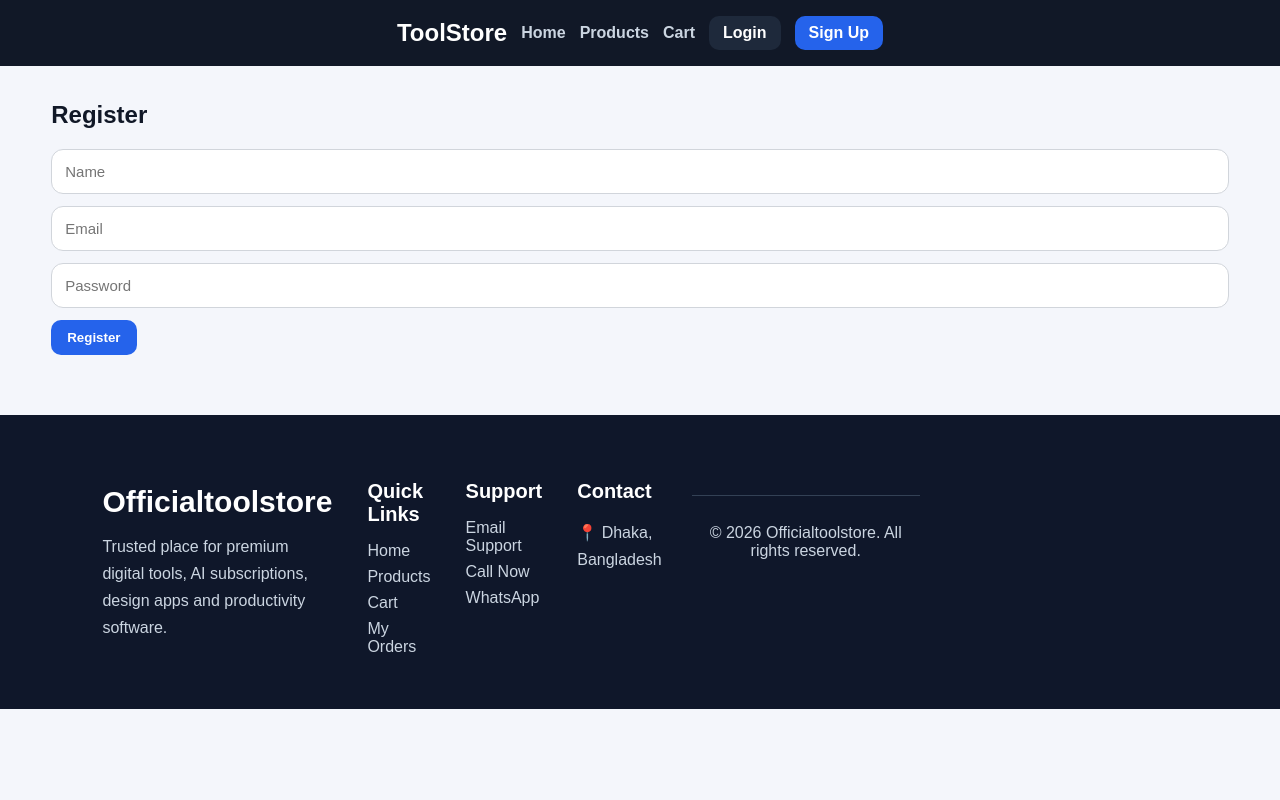
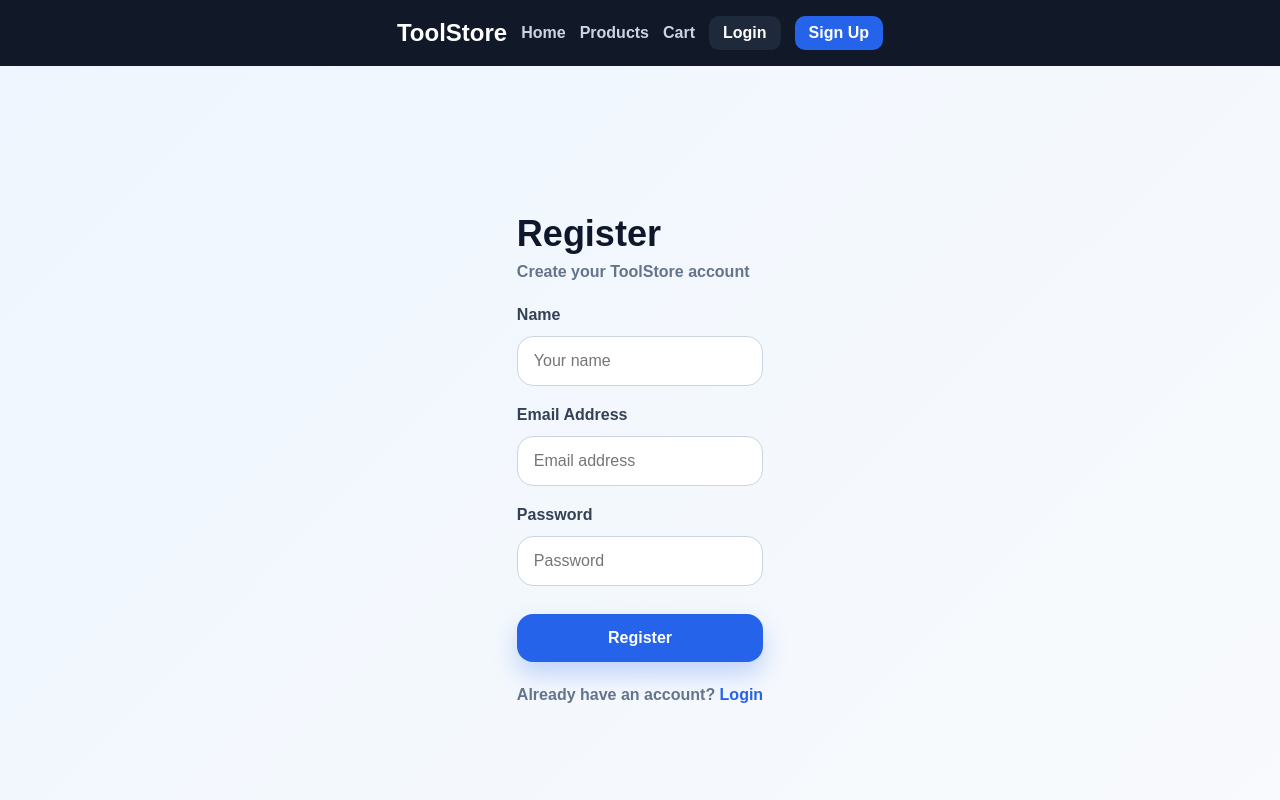
Before and after one commit to JsArafath/official-toolstore-client-main, a React (Vite) app: page /register in a window 1280 px wide. Shown: the top 800 px of the page. Built offline with nearby package versions, Linux system fonts and the light colour scheme.

Commit message:
Update latest changes

```diff
--- a/src/context/AuthContext.jsx
+++ b/src/context/AuthContext.jsx
@@ -1,6 +1,8 @@
 import { createContext, useContext, useEffect, useState } from "react";
+import axios from "axios";
 
 const AuthContext = createContext();
+const API = import.meta.env.VITE_API_URL;
 
 export const AuthProvider = ({ children }) => {
   const [user, setUser] = useState(null);
@@ -15,6 +17,25 @@ export const AuthProvider = ({ children }) => {
       setToken(savedToken);
     }
   }, []);
+
+  const register = async (name, email, password) => {
+    const res = await axios.post(`${API}/auth/register`, {
+      name,
+      email,
+      password,
+    });
+
+    const userData = res.data.user;
+    const userToken = res.data.token;
+
+    localStorage.setItem("user", JSON.stringify(userData));
+    localStorage.setItem("token", userToken);
+
+    setUser(userData);
+    setToken(userToken);
+
+    return res.data;
+  };
 
   const login = (userData, userToken) => {
     localStorage.setItem("user", JSON.stringify(userData));
@@ -33,7 +54,16 @@ export const AuthProvider = ({ children }) => {
   };
 
   return (
-    <AuthContext.Provider value={{ user, token, login, logout, isAuthenticated: !!token }}>
+    <AuthContext.Provider
+      value={{
+        user,
+        token,
+        register,
+        login,
+        logout,
+        isAuthenticated: !!token,
+      }}
+    >
       {children}
     </AuthContext.Provider>
   );
--- a/src/pages/AdminDashboard.jsx
+++ b/src/pages/AdminDashboard.jsx
@@ -1,7 +1,7 @@
 import { useEffect, useState } from "react";
 import "./AdminDashboard.css";
 
-const API_URL = import.meta.env.VITE_API_URL || "http://localhost:5000/api";
+const API_URL = import.meta.env.VITE_API_URL || "https://officialtoolstore-server-1.onrender.com/api";
 
 export default function AdminDashboard() {
   const [products, setProducts] = useState([]);
--- a/src/pages/Checkout.jsx
+++ b/src/pages/Checkout.jsx
@@ -2,7 +2,7 @@ import { useState } from "react";
 import { useCart } from "../context/CartContext";
 import { useAuth } from "../context/AuthContext";
 
-const API_URL = import.meta.env.VITE_API_URL || "http://localhost:5000/api";
+const API_URL = import.meta.env.VITE_API_URL || "https://officialtoolstore-server-1.onrender.com/api";
 
 export default function Checkout() {
   const cartContext = useCart();
--- a/src/pages/Home.jsx
+++ b/src/pages/Home.jsx
@@ -3,7 +3,7 @@ import { Link } from "react-router-dom";
 import ProductCard from "../components/ProductCard";
 import "./Home.css";
 
-const API_URL = import.meta.env.VITE_API_URL || "http://localhost:5000/api";
+const API_URL = import.meta.env.VITE_API_URL || "https://officialtoolstore-server-1.onrender.com/api";
 
 export default function Home() {
   const [products, setProducts] = useState([]);
--- a/src/pages/Login.jsx
+++ b/src/pages/Login.jsx
@@ -4,7 +4,9 @@ import { useNavigate, Link } from "react-router-dom";
 import { useAuth } from "../context/AuthContext";
 import "./Login.css";
 
-const API = import.meta.env.VITE_API_URL || "http://localhost:5000/api";
+const API =
+  import.meta.env.VITE_API_URL ||
+  "https://officialtoolstore-server-1.onrender.com/api";
 
 function Login() {
   const navigate = useNavigate();
@@ -37,10 +39,7 @@ function Login() {
     try {
       setLoading(true);
 
-      const res = await axios.post(`${API}/auth/login`, {
-        email: form.email,
-        password: form.password,
-      });
+      const res = await axios.post(`${API}/auth/login`, form);
 
       const userData = res.data?.user;
       const userToken = res.data?.token;
@@ -69,9 +68,7 @@ function Login() {
       <div className="login-box">
         <div className="login-left">
           <span className="login-badge">Official Tool Store</span>
-
           <h1>Welcome Back</h1>
-
           <p>
             Login to buy premium digital tools, manage your orders and submit
             product reviews.
@@ -98,7 +95,6 @@ function Login() {
               placeholder="Email address"
               value={form.email}
               onChange={handleChange}
-              autoComplete="email"
               required
             />
 
@@ -109,7 +105,6 @@ function Login() {
               placeholder="Password"
               value={form.password}
               onChange={handleChange}
-              autoComplete="current-password"
               required
             />
 
--- a/src/pages/ProductDetails.jsx
+++ b/src/pages/ProductDetails.jsx
@@ -3,7 +3,7 @@ import { useParams } from "react-router-dom";
 import { useCart } from "../context/CartContext";
 import "./ProductDetails.css";
 
-const API_URL = import.meta.env.VITE_API_URL || "http://localhost:5000/api";
+const API_URL = import.meta.env.VITE_API_URL || "https://officialtoolstore-server-1.onrender.com/api";
 
 export default function ProductDetails() {
   const { id } = useParams();
--- a/src/pages/Products.jsx
+++ b/src/pages/Products.jsx
@@ -1,7 +1,7 @@
 import { useEffect, useState } from "react";
 import ProductCard from "../components/ProductCard";
 
-const API_URL = import.meta.env.VITE_API_URL || "http://localhost:5000/api";
+const API_URL = import.meta.env.VITE_API_URL || "https://officialtoolstore-server-1.onrender.com/api";
 
 export default function Products() {
   const [products, setProducts] = useState([]);
--- a/src/pages/Register.jsx
+++ b/src/pages/Register.jsx
@@ -1,28 +1,97 @@
 import { useState } from "react";
+import { useNavigate, Link } from "react-router-dom";
 import { useAuth } from "../context/AuthContext";
 
 function Register() {
+  const navigate = useNavigate();
   const { register } = useAuth();
 
-  const [name, setName] = useState("");
-  const [email, setEmail] = useState("");
-  const [password, setPassword] = useState("");
+  const [form, setForm] = useState({
+    name: "",
+    email: "",
+    password: "",
+  });
+
+  const [loading, setLoading] = useState(false);
+  const [error, setError] = useState("");
+
+  const handleChange = (e) => {
+    setForm({
+      ...form,
+      [e.target.name]: e.target.value,
+    });
+  };
+
+  const handleRegister = async (e) => {
+    e.preventDefault();
+    setError("");
+
+    if (!form.name || !form.email || !form.password) {
+      setError("All fields are required");
+      return;
+    }
+
+    try {
+      setLoading(true);
+
+      await register(form.name, form.email, form.password);
+
+      navigate("/");
+    } catch (err) {
+      setError(err.response?.data?.message || "Register failed");
+    } finally {
+      setLoading(false);
+    }
+  };
 
   return (
-    <div className="container">
+    <div className="login-page">
+      <div className="login-card">
         <h2>Register</h2>
+        <p className="login-subtitle">Create your ToolStore account</p>
 
-      <input placeholder="Name" onChange={(e) => setName(e.target.value)} />
-      <input placeholder="Email" onChange={(e) => setEmail(e.target.value)} />
+        {error && <div className="login-error">{error}</div>}
+
+        <form onSubmit={handleRegister}>
+          <label>Name</label>
+          <input
+            type="text"
+            name="name"
+            placeholder="Your name"
+            value={form.name}
+            onChange={handleChange}
+            required
+          />
+
+          <label>Email Address</label>
+          <input
+            type="email"
+            name="email"
+            placeholder="Email address"
+            value={form.email}
+            onChange={handleChange}
+            required
+          />
+
+          <label>Password</label>
           <input
             type="password"
+            name="password"
             placeholder="Password"
-        onChange={(e) => setPassword(e.target.value)}
+            value={form.password}
+            onChange={handleChange}
+            required
           />
 
-      <button onClick={() => register(name, email, password)}>
-        Register
+          <button type="submit" disabled={loading}>
+            {loading ? "Creating account..." : "Register"}
           </button>
+        </form>
+
+        <p className="login-bottom">
+          Already have an account? <Link to="/login">Login</Link>
+        </p>
+      </div>
     </div>
   );
 }
```
Also changed, not shown: 2 other files (tests, documents, lock files or other folders). Lines whose indentation alone changed are shown as unchanged.
